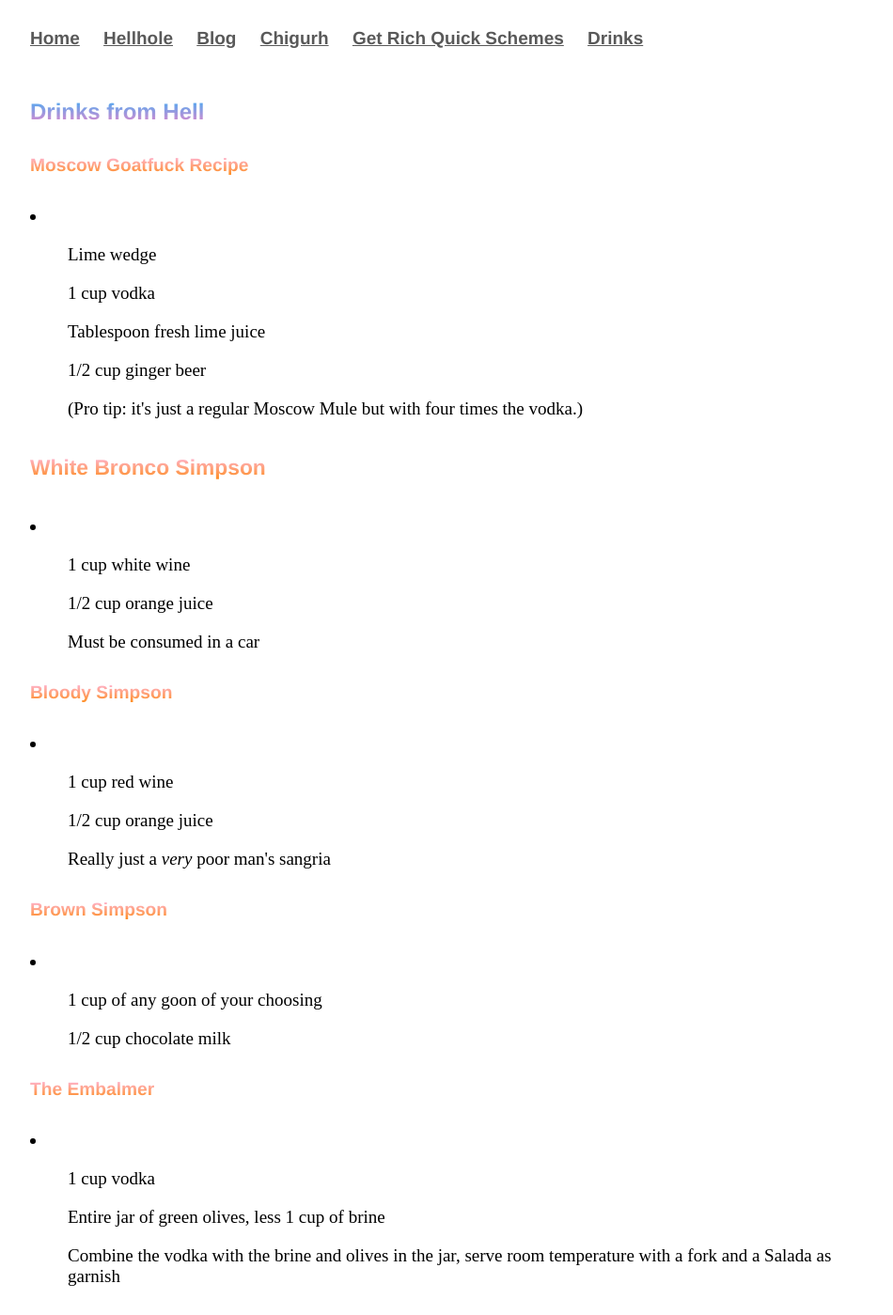
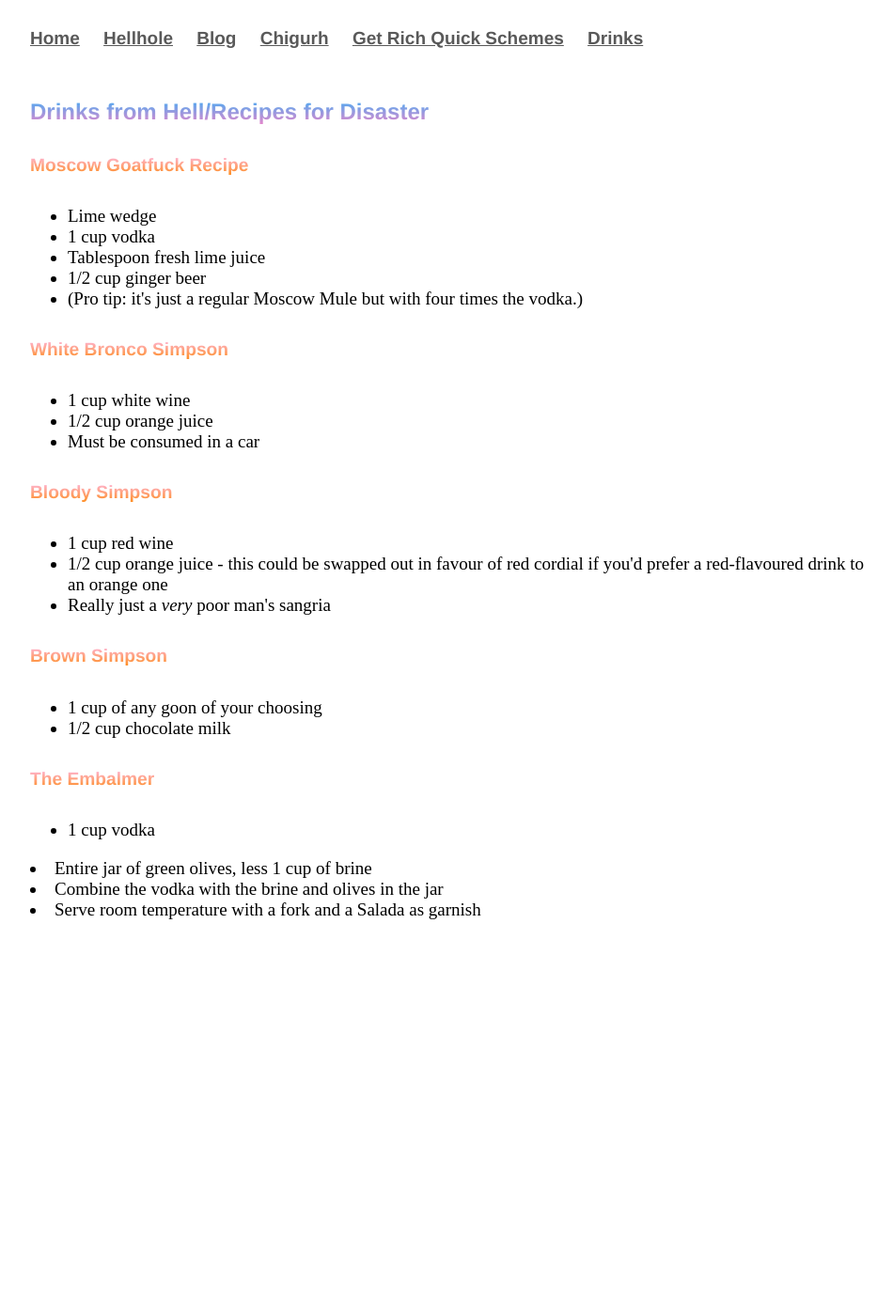
Before and after one commit to Pinelife/pinelife.github.io, a Jekyll site: the page drinks/index.html, which Jekyll copies as it is, in a window 1280 px wide. Shown: the whole page at 94% size, without its empty margins (160-1110 px from the left). Built offline with Jekyll 4.4.1, drawn with Linux system fonts in a browser that asks for light colours; after the commit the page ends 1009 px from its top, so only the background shows below that.

Commit message:
Update index.html

```diff
--- a/drinks/index.html
+++ b/drinks/index.html
@@ -15,40 +15,42 @@
                         <li><a href="/drinks">Drinks</a></li>
 	    		</ul>
 </nav>
-			<h3>Drinks from Hell</h3>
+			<h3>Drinks from Hell/Recipes for Disaster</h3>
 
 
 <h5>Moscow Goatfuck Recipe</h5>
-<li>
-  <ul>Lime wedge</ul>
-  <ul>1 cup vodka</ul>
-  <ul>Tablespoon fresh lime juice</ul>
-  <ul>1/2 cup ginger beer</ul>
-<ul>(Pro tip: it's just a regular Moscow Mule but with four times the vodka.)</ul>
+<ul>
+  <li>Lime wedge</li>
+  <li>1 cup vodka</li>
+  <li>Tablespoon fresh lime juice</li>
+  <li>1/2 cup ginger beer</li>
+	<li>(Pro tip: it's just a regular Moscow Mule but with four times the vodka.)</li>
+	</ul>
 
 <h5>White Bronco Simpson</h5>
-<li>
-	<ul>1 cup white wine</ul>
-	<ul>1/2 cup orange juice</ul>
-	<ul>Must be consumed in a car</ul>
-</li>
+<ul>
+	<li>1 cup white wine</li>
+	<li>1/2 cup orange juice</li>
+	<li>Must be consumed in a car</li>
+</ul>
 
 <h5>Bloody Simpson</h5>
-<li>
-	<ul>1 cup red wine</ul>
-	<ul>1/2 cup orange juice</ul>
-	<ul>Really just a <i>very</i> poor man's sangria</ul>
-</li>
+<ul>
+	<li>1 cup red wine</li>
+	<li>1/2 cup orange juice - this could be swapped out in favour of red cordial if you'd prefer a red-flavoured drink to an orange one</li>
+	<li>Really just a <i>very</i> poor man's sangria</li>
+</ul>
 
 <h5>Brown Simpson</h5>
-<li>
-	<ul>1 cup of any goon of your choosing</ul>
-	<ul>1/2 cup chocolate milk</ul>
-</li>
+<ul>
+	<li>1 cup of any goon of your choosing</li>
+	<li>1/2 cup chocolate milk</li>
+</ul>
 
 <h5>The Embalmer</h5>
-<li>
-	<ul>1 cup vodka</ul>
-	<ul>Entire jar of green olives, less 1 cup of brine</ul>
-	<ul>Combine the vodka with the brine and olives in the jar, serve room temperature with a fork and a Salada as garnish</ul>
-</li>
+<ul>
+	<li>1 cup vodka</ul>
+	<li>Entire jar of green olives, less 1 cup of brine</li>
+	<li>Combine the vodka with the brine and olives in the jar</li>
+	<li>Serve room temperature with a fork and a Salada as garnish</li>
+</ul>
```
